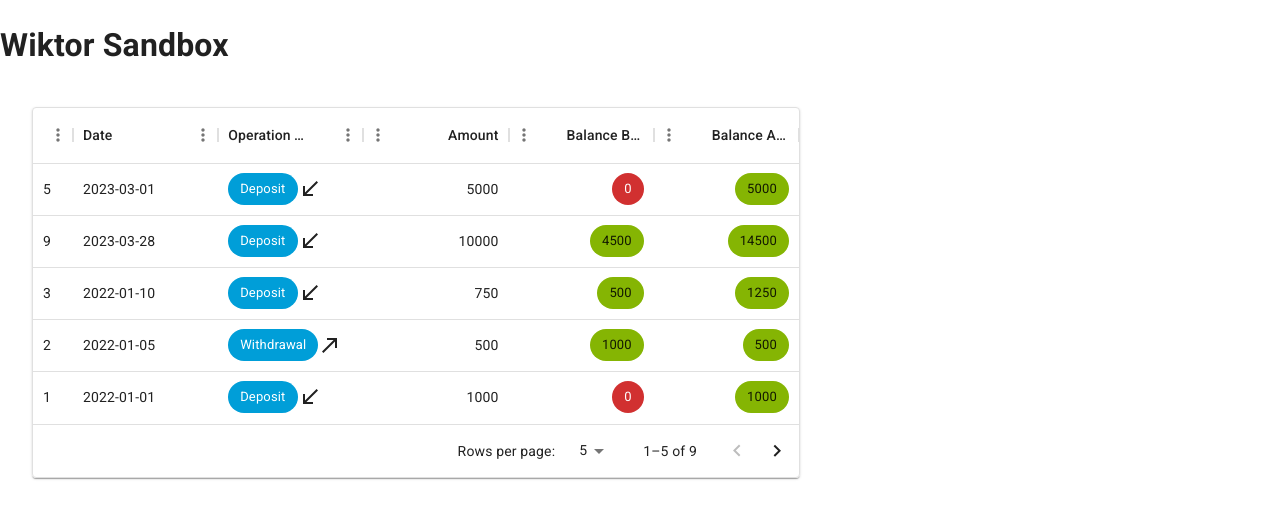
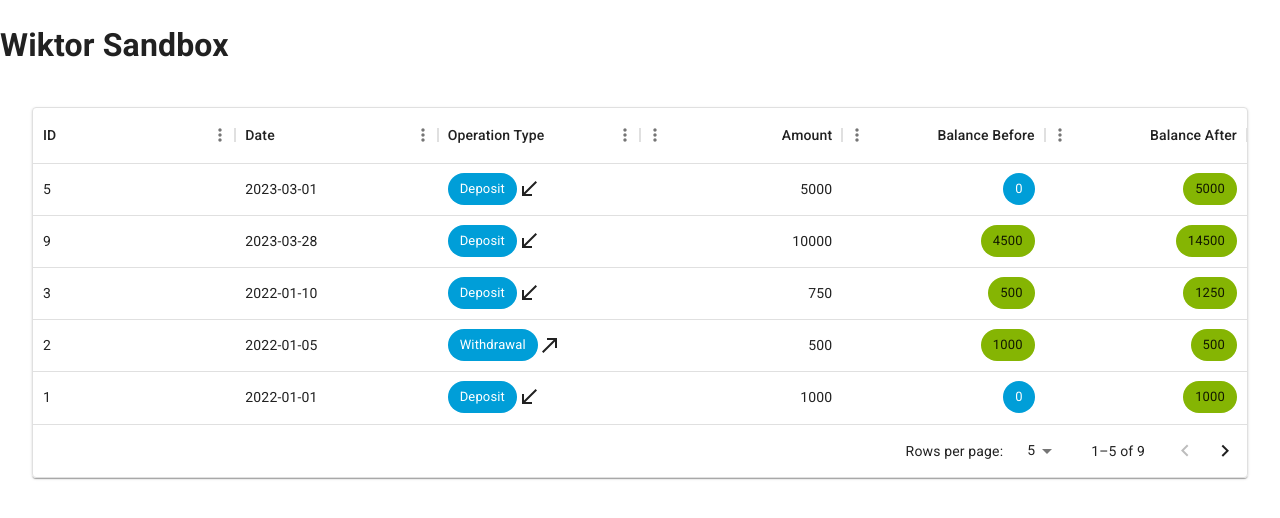
Before and after one commit to PZ-CTB/ctb-frontend, a React (Create React App) app: page /sandbox/wiktor in a window 1280 px wide. Shown: the top 518 px of the page. Built offline with nearby package versions, Linux system fonts and the light colour scheme.

Commit message:
address pull request comments

```diff
--- /dev/null
+++ b/src/components/ui/chip/amount.tsx
@@ -0,0 +1,19 @@
+import { Chip } from '@mui/material';
+import { useMemo } from 'react';
+
+type Props = {
+  value: number;
+  className?: string; // for styled-components
+};
+
+const AmountChip: React.FC<Props> = ({ className, value }) => {
+  const color = useMemo(() => {
+    if (value > 0) return 'success';
+    if (value < 0) return 'error';
+    return 'info';
+  }, [value]);
+
+  return <Chip className={className} label={value} color={color} />;
+};
+
+export default AmountChip;
--- a/src/sandbox/wiktor/HistoryTable.tsx
+++ b/src/sandbox/wiktor/HistoryTable.tsx
@@ -5,6 +5,8 @@ import Paper from '@mui/material/Paper';
 import { DataGrid, GridColDef, GridRenderCellParams } from '@mui/x-data-grid';
 import React from 'react';
 import styled from 'styled-components'; // useTheme
+
+import AmountChip from 'components/ui/chip/amount';
 
 import { HistoryTableData, OperationType } from './sampleHistoryTableData';
 
@@ -16,8 +18,8 @@ const Table: React.FC<TableProps> = (props) => {
   //   const classes = useStyles();
 
   const columns: GridColDef[] = [
-    { field: 'id', headerName: 'ID', flex: 1, maxWidth: 40 },
-    { field: 'date', headerName: 'Date', width: 100, flex: 1 },
+    { field: 'id', headerName: 'ID', flex: 1 },
+    { field: 'date', headerName: 'Date', flex: 1 },
     {
       field: 'operationType',
       headerName: 'Operation Type',
@@ -42,7 +44,6 @@ const Table: React.FC<TableProps> = (props) => {
     {
       field: 'amount',
       headerName: 'Amount',
-      width: 100,
       flex: 1,
       headerAlign: 'right',
       align: 'right',
@@ -50,14 +51,10 @@ const Table: React.FC<TableProps> = (props) => {
     {
       field: 'balanceBefore',
       headerName: 'Balance Before',
-      width: 100,
       flex: 1,
       renderCell: (params: GridRenderCellParams) => (
         <>
-          <Chip
-            label={params.value}
-            color={params.value > 0 ? 'success' : 'error'}
-          />
+          <AmountChip value={params.value} />
         </>
       ),
       ...sharedNumberOptions,
@@ -65,14 +62,10 @@ const Table: React.FC<TableProps> = (props) => {
     {
       field: 'balanceAfter',
       headerName: 'Balance After',
-      width: 100,
       flex: 1,
       renderCell: (params: GridRenderCellParams) => (
         <>
-          <Chip
-            label={params.value}
-            color={params.value > 0 ? 'success' : 'error'}
-          />
+          <AmountChip value={params.value} />
         </>
       ),
       ...sharedNumberOptions,
@@ -103,7 +96,6 @@ const Table: React.FC<TableProps> = (props) => {
 export default Table;
 
 const Container = styled.div`
-  max-width: 800px;
   padding: 1rem;
   margin: 1rem;
 `;
```
